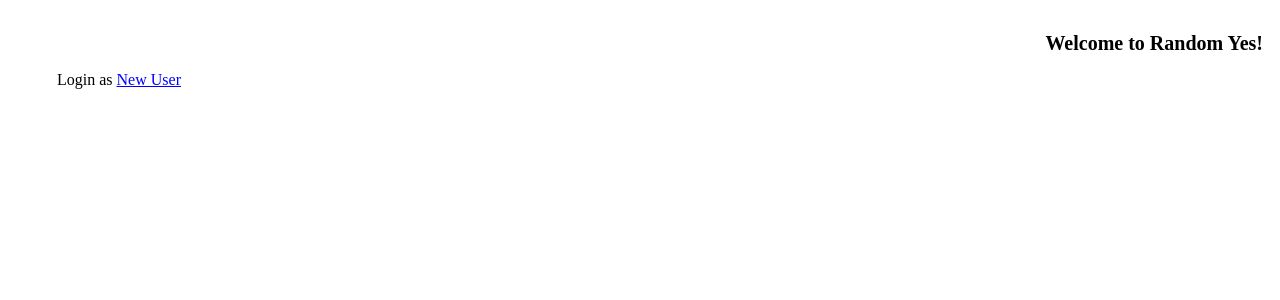
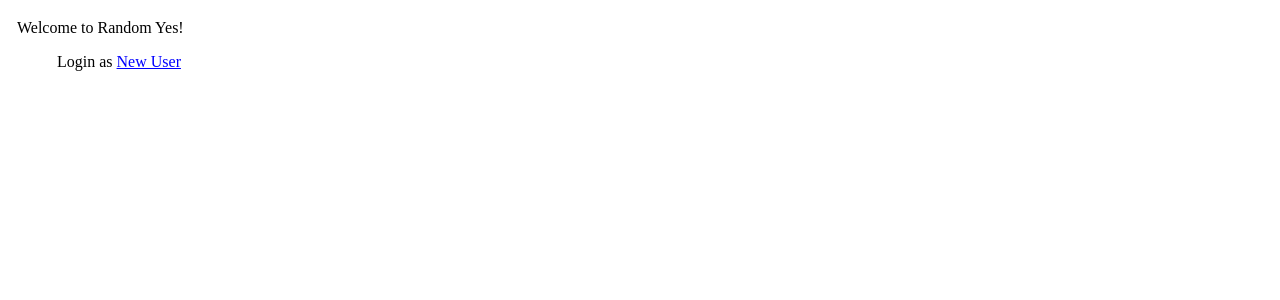
Before and after one commit to livne/Random-Yes, a Django app: template app/templates/app/welcome.html in a window 1280 px wide. Shown: the top 300 px of the page. Run offline with Django 3.2, Linux system fonts and the light colour scheme; the template is opened without the code that fills it, so the values that code supplies are empty.

Commit message:
nicer welcome

```diff
--- a/app/templates/app/welcome.html
+++ b/app/templates/app/welcome.html
@@ -1,4 +1,4 @@
-{% extends "base.html" %}
+{% extends "prebase.html" %}
 {% load i18n %}
 {% block title %}
 {% trans "Welcome to Random Yes!" %}
@@ -7,11 +7,13 @@
 {% endblock %}
 
 {% block content %}
-<h1>{% trans "Welcome to Random Yes!" %}</h1>
+<div class="welcome">{% trans "Welcome to Random Yes!" %}</div>
+<div class="login">
 {%if user %}
 {%if user.username %}
 <ul>{% trans "Login as" %} <a href="/messages/inbox/">{{ user }}</a></ul>
 {% endif %}
 {% endif %}
 <ul>{% trans "Login as" %} <a href="/new/">{% trans "New User" %}</a></ul>
+</div>
 {% endblock %}
```
